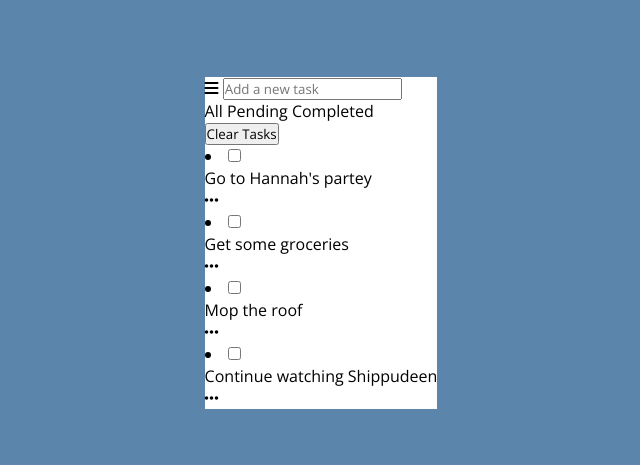
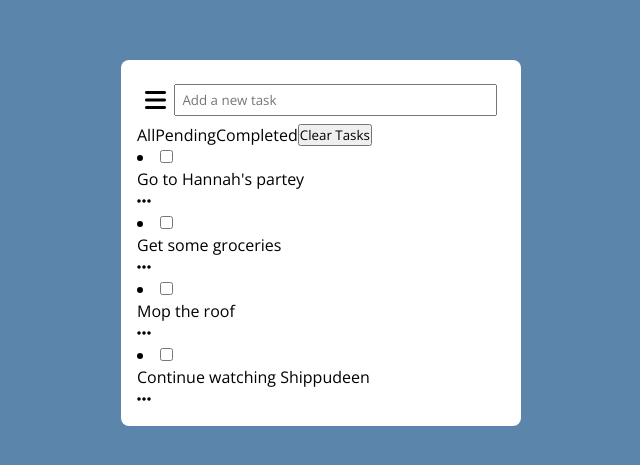
Before and after one commit to usernameisleye/to-do-list, a plain HTML site: page index.html in a window 1280 px wide. Shown: the part 157-622 px from the top of the page, without its empty margins (319-959 px from the left). Drawn offline with nearby package versions, Linux system fonts and the light colour scheme.

Commit message:
update on css

```diff
--- a/style.css
+++ b/style.css
@@ -4,13 +4,32 @@
     box-sizing: border-box;
     font-family: 'Open Sans', sans-serif;
 }
+body, .task-input, .content, .status{
+    display: flex;
+}
 body{
     background-color: #5B85AA;
-    display: flex;
     justify-content: center;
     align-items: center;
     height: 100vh;
 }
 main{
     background-color: #FFF;
+    width: 25rem;
+    padding: 1rem;
+    border-radius: .5rem;
 }
+.task-input{
+    height: 3rem;
+    padding: .5rem;
+    align-items: center;
+    gap: .5rem;
+}
+.task-input input{
+    width: 100%;
+    height: 100%;
+    padding: .4rem;
+}
+.task-input i{
+    font-size: 1.5rem;
+}
```
